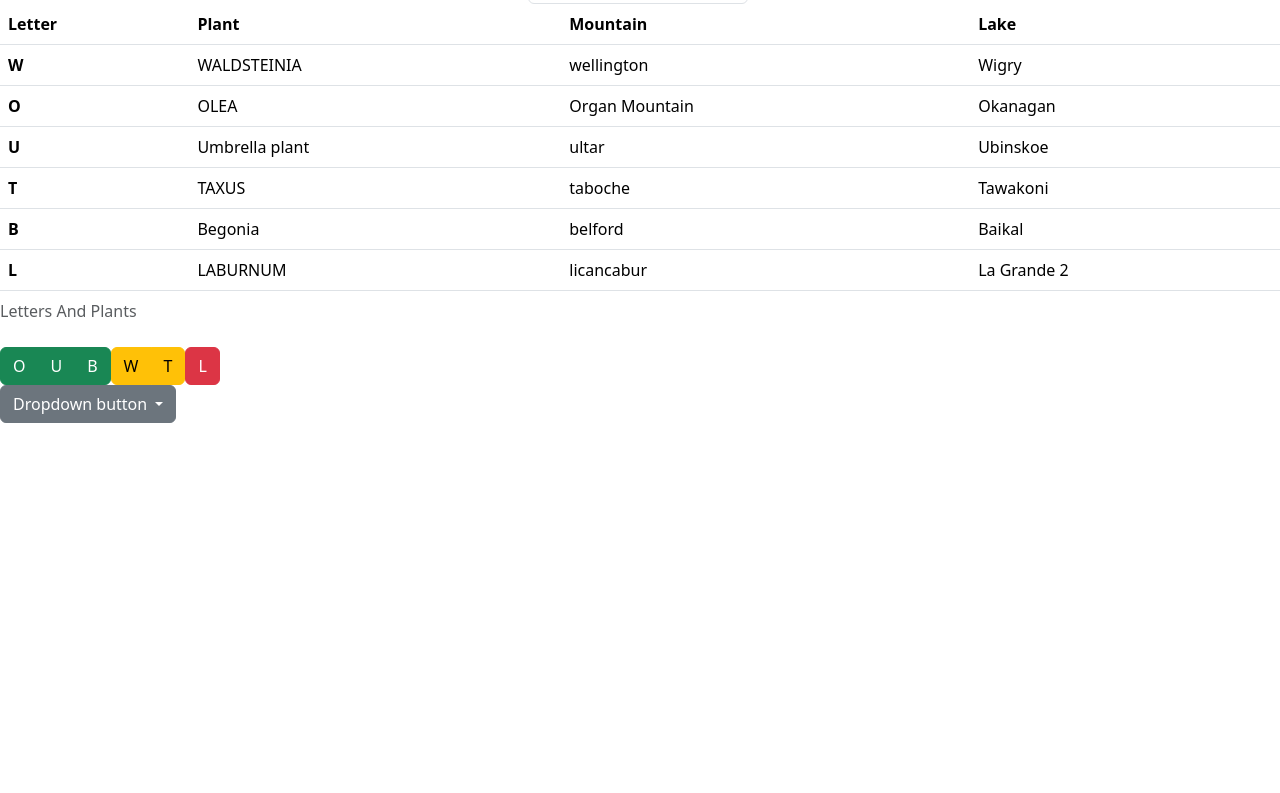
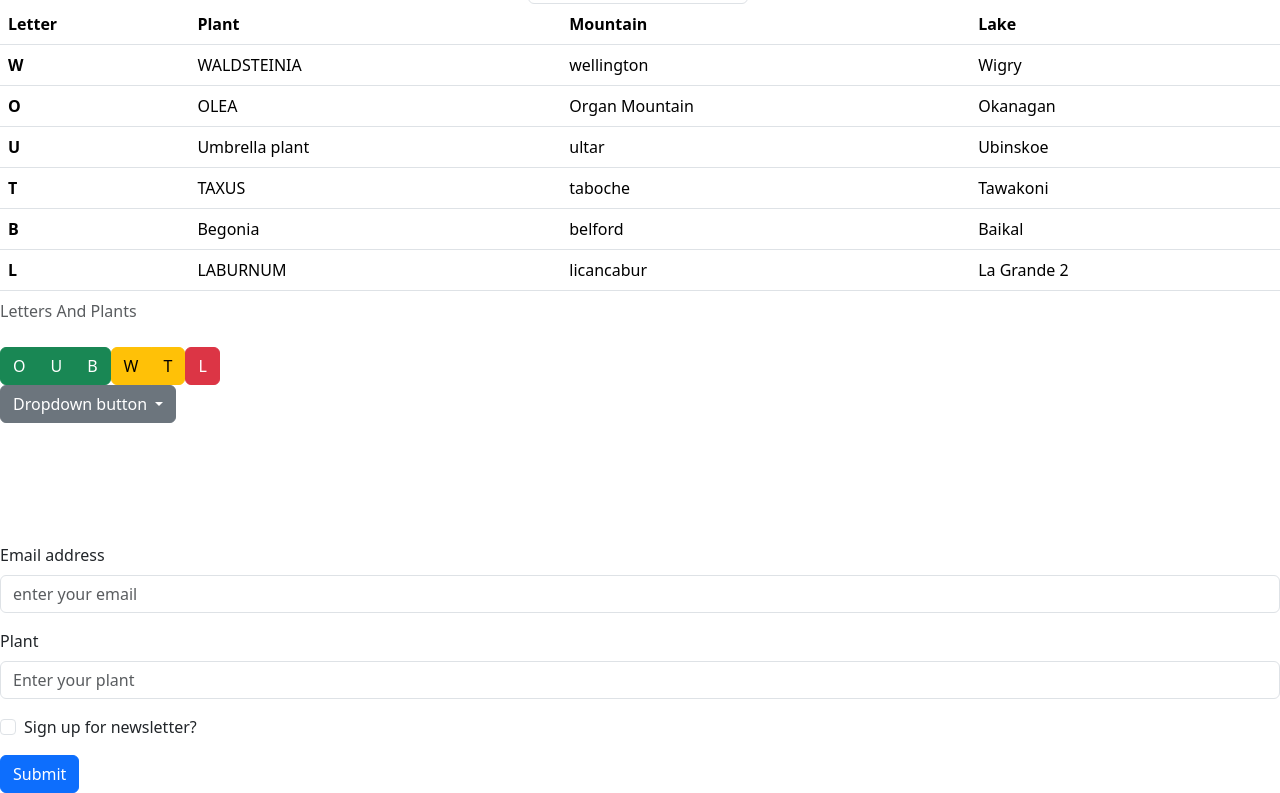
Before and after one commit to 44-563-Web-Apps-S23/44563-webapps-s23-assignment5-WoutBl, a plain HTML site: page Plants.html in a window 1280 px wide. Shown: the part 704-1497 px from the top of the page. Before the commit the page ends 1247 px from the top, so only its background shows below. Drawn offline with nearby package versions, Linux system fonts and the light colour scheme.

Commit message:
added form

```diff
--- a/Plants.html
+++ b/Plants.html
@@ -141,7 +141,22 @@
   <br>
   <br>
   <br>
-
+  <form>
+    <div class="mb-3">
+      <label for="exampleInputEmail1" class="form-label">Email address</label>
+      <input type="email" class="form-control" id="exampleInputEmail1" aria-describedby="emailHelp"
+        placeholder="enter your email">
+    </div>
+    <div class="mb-3">
+      <label for="exampleInputPassword1" class="form-label">Plant</label>
+      <input type="text" class="form-control" id="exampleInputPassword1" placeholder="Enter your plant">
+    </div>
+    <div class="mb-3 form-check">
+      <input type="checkbox" class="form-check-input" id="exampleCheck1">
+      <label class="form-check-label" for="exampleCheck1">Sign up for newsletter?</label>
+    </div>
+    <button type="submit" class="btn btn-primary">Submit</button>
+  </form>
 
 
 
```
